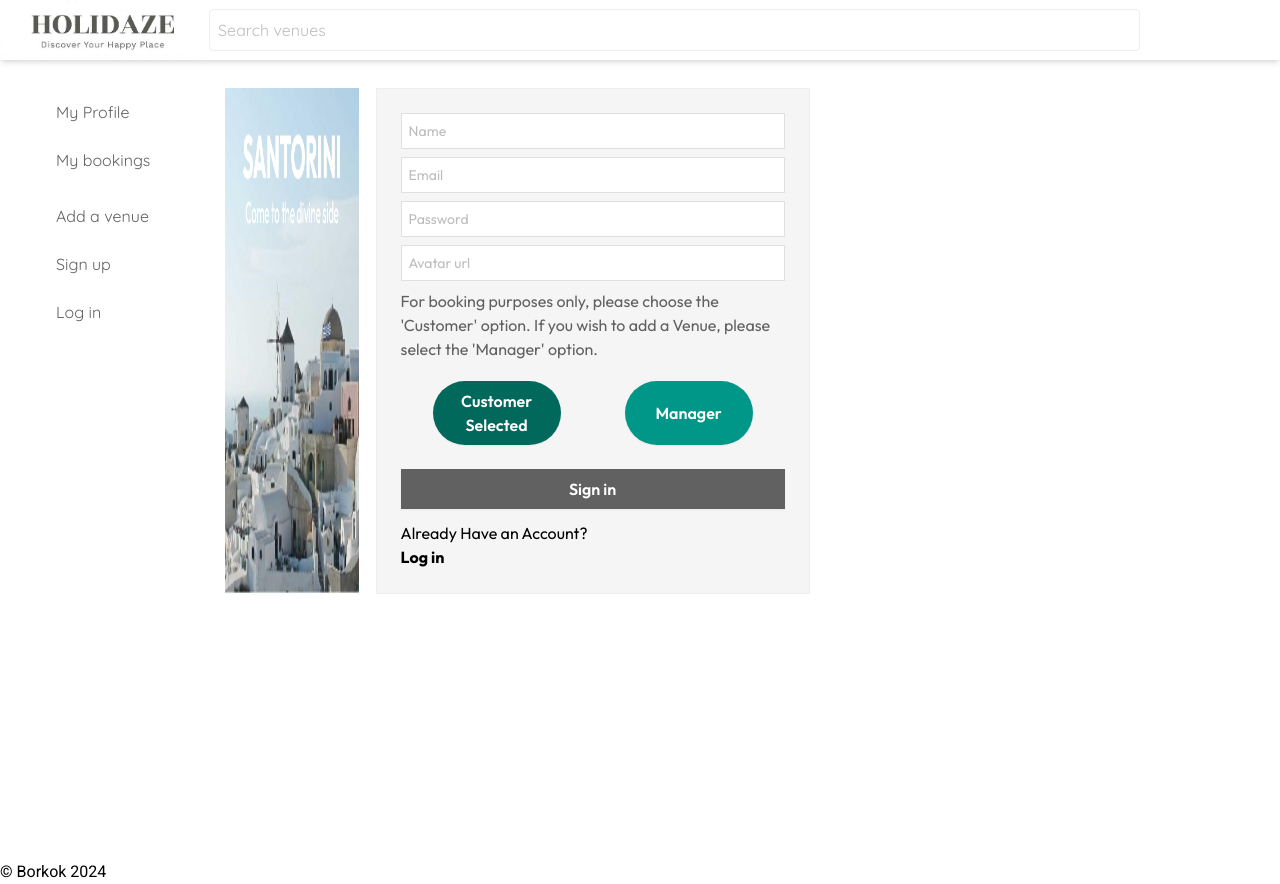
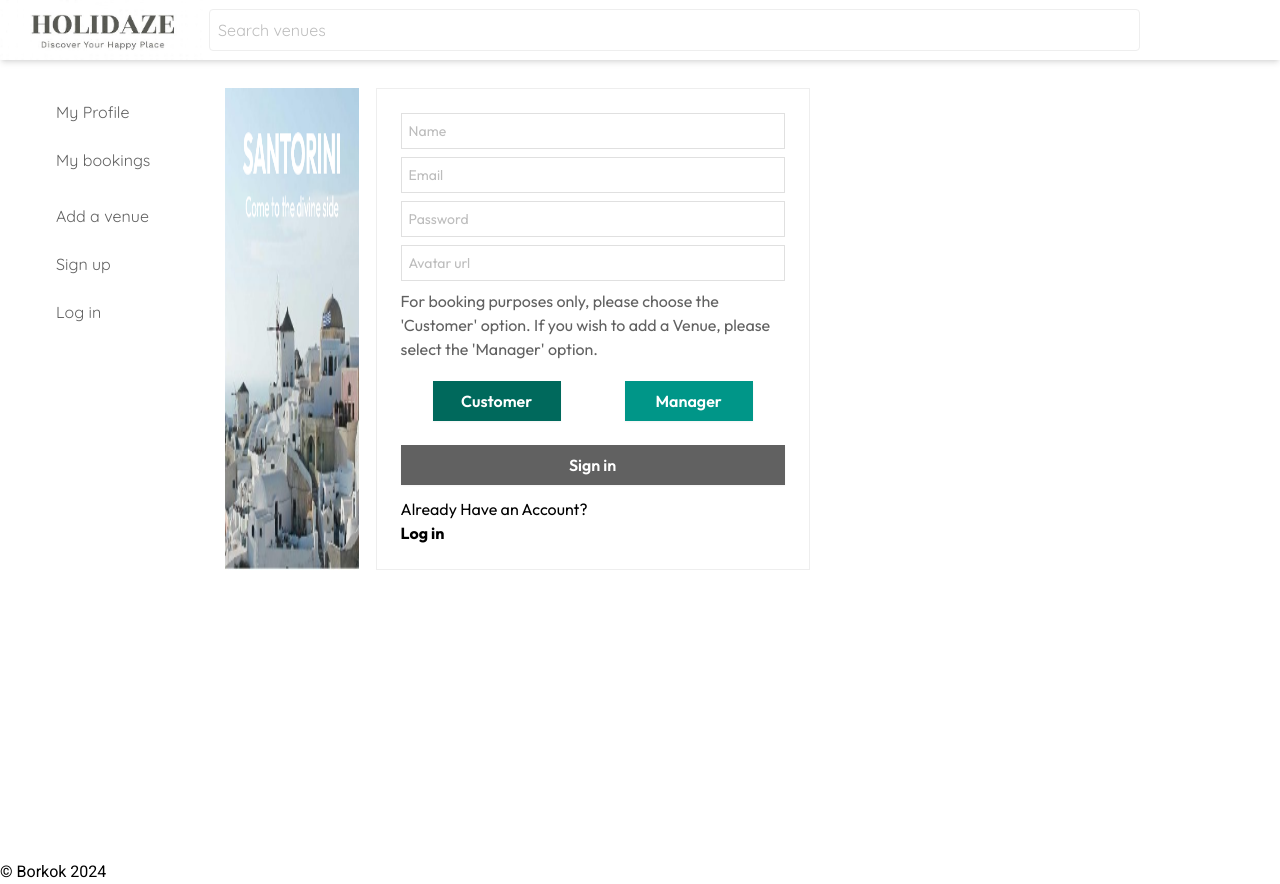
Before and after one commit to borikokeny/Holidaze-Project-Exam-2, a React (Vite) app: page /auth/Register in a window 1280 px wide. Built offline with nearby package versions, Linux system fonts and the light colour scheme.

Commit message:
Cleans buttons on registration

```diff
--- a/src/pages/auth/Register.jsx
+++ b/src/pages/auth/Register.jsx
@@ -51,7 +51,7 @@ function RegisterForm() {
         <img src={Santorini} className="w-4/5 h-90 pb-3 mt-3" />
       </div>
       <form onSubmit={registerFormListener} className="flex mt-3 mb-3 pe-8">
-        <div className="border p-6 bg-gray-100">
+        <div className="border p-6">
           <input
             type="name"
             value={formData.name}
@@ -107,13 +107,13 @@ function RegisterForm() {
                   venueManager: false,
                 }));
               }}
-              className={`w-32 mt-2 rounded-full px-3 py-2 text-base font-semibold shadow-sm focus-visible:outline focus-visible:outline-2 focus-visible:outline-offset-2 ${
+              className={`w-32 mt-2 rounded-none px-3 py-2 text-base font-semibold shadow-sm focus-visible:outline focus-visible:outline-2 focus-visible:outline-offset-2 ${
                 customerAccount
                   ? "bg-teal-800 text-white"
                   : "bg-teal-500 text-white hover:bg-teal-800"
               }`}
             >
-              {customerAccount ? "Customer Selected" : "Customer"}
+              Customer
             </button>
             <button
               type="button"
@@ -124,13 +124,12 @@ function RegisterForm() {
                   venueManager: true,
                 }));
               }}
-              className={`w-32 mt-2 rounded-full px-3 py-2 text-base font-semibold shadow-sm focus-visible:outline focus-visible:outline-2 focus-visible:outline-offset-2 ${
+              className={`w-32 mt-2 rounded-none px-3 py-2 text-base font-semibold shadow-sm focus-visible:outline focus-visible:outline-2 focus-visible:outline-offset-2 ${
                 formData.venueManager
                   ? "bg-teal-800 text-white"
                   : "bg-teal-500 text-white hover:bg-teal-800"
               }`}
-            >
-              {formData.venueManager ? "Manager Selected" : "Manager"}
+            > Manager
             </button>
           </div>
 
```
